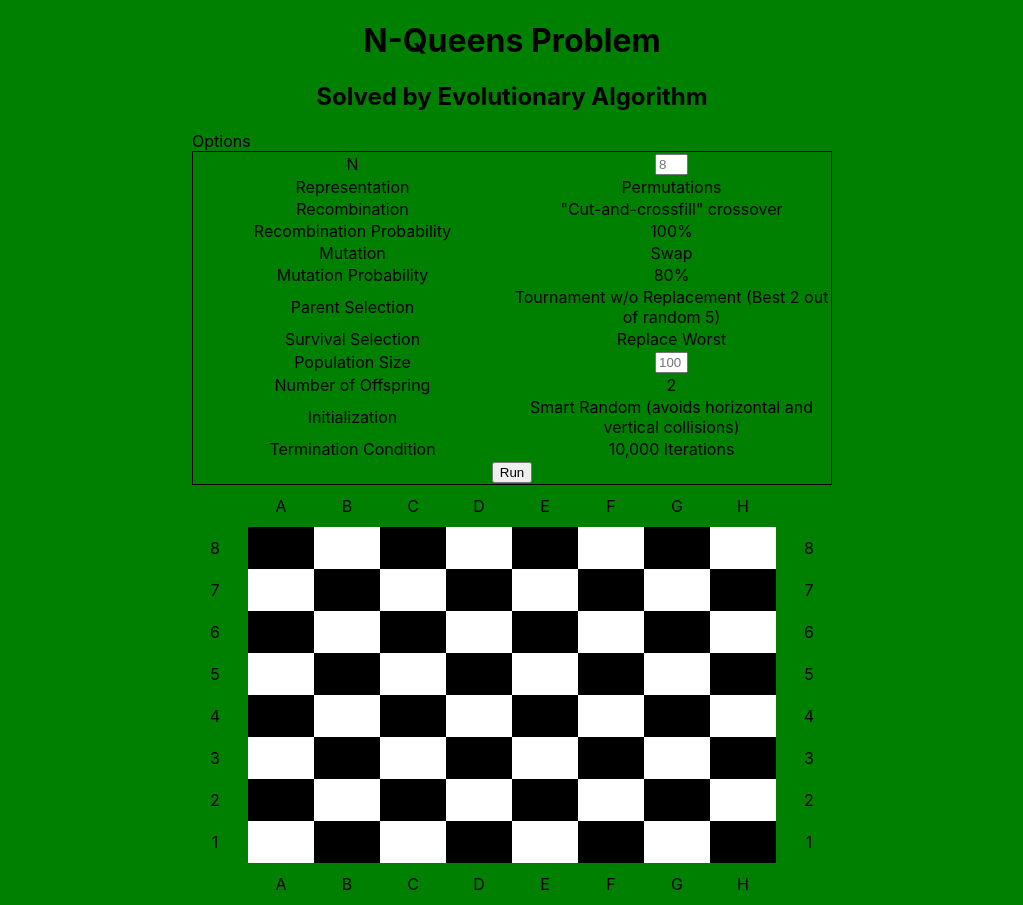
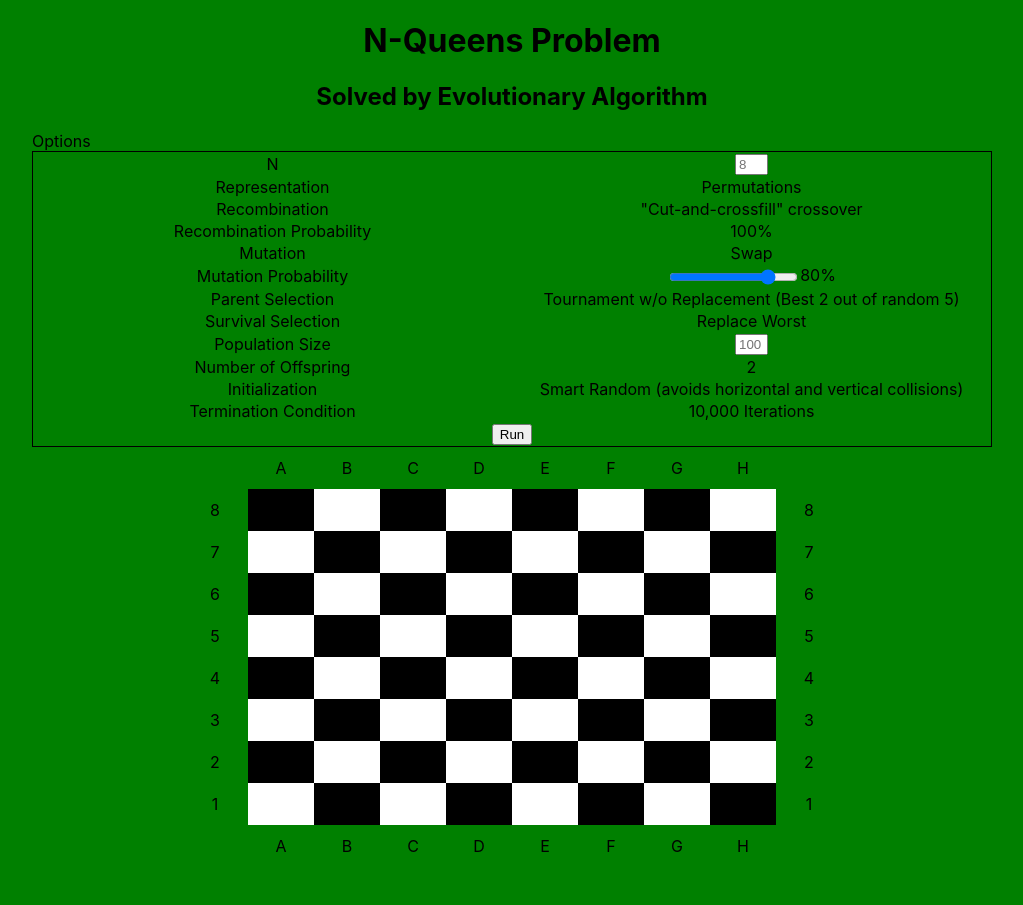
Before and after one commit to nugentmichael1/n-queens, a React (Create React App) app: page / in a window 1280 px wide. Shown: the whole page, without its empty margins (128-1151 px from the left). After the commit the page ends 867 px from the top, so only its background shows below. Built offline with nearby package versions, Linux system fonts and the light colour scheme.

Commit message:
AddedOptionsParameters

```diff
--- a/src/App.css
+++ b/src/App.css
@@ -38,7 +38,7 @@ table#options{
   /* background-color:red; */
   border: 1px solid black;
   /* height: 100%; */
-  width: 50%;
+  width: 75%;
   table-layout: fixed;
  }
 
@@ -46,6 +46,10 @@ table#options{
   /* word-wrap: break-word; */
   height: 100%;
   /* width: 100%; */
+}
+
+input{
+  vertical-align: middle;
 }
 
 caption{
--- a/src/App.js
+++ b/src/App.js
@@ -21,6 +21,8 @@ function App() {
 
     const [popSize, setPopSize] = useState(100)
 
+    const [mutationProb, setMutationProb] = useState(80)
+
     const updateN = (n) => {
         // Catches empty text string
         if (n === "") return
@@ -40,14 +42,14 @@ function App() {
     const run = () => {
         console.log('run', 'popSize', popSize)
 
-        let experiment = new population(popSize, n)
+        let experiment = new population(popSize, n, mutationProb)
         experiment.run(iterations)
     }
 
     return (
         <div className="App">
             <Header />
-            <Options n={n} updateN={updateN} run={run} popSize={popSize} updatePopSize={updatePopSize} />
+            <Options n={n} updateN={updateN} run={run} popSize={popSize} updatePopSize={updatePopSize} mutationProb={mutationProb} setMutationProb={setMutationProb}/>
             <Board size={n} />
             {/* <Footer /> */}
         </div>
--- a/src/EvolutionaryAlgorithm.js
+++ b/src/EvolutionaryAlgorithm.js
@@ -54,11 +54,13 @@ class candidate {
 }
 
 class population {
-    constructor(size, n) {
+    constructor(size, n, mutationProb) {
         this.size = size //population size
         this.n = n //number of queens
         this.candidates = new Array(this.size)
         this.possiblePositions = new Array(this.n)
+        this.mutationProb = mutationProb/100
+        console.log("this.mutationProb:",this.mutationProb)
     }
     run(iterations) {
         // let defaultPopSize = 1
@@ -202,8 +204,7 @@ class population {
 
 
             //mutation of first offspring
-            //80% probability to occur
-            if (Math.random() <= 0.8) {
+            if (Math.random() < this.mutationProb) {
                 //randomly swap two values of the permutation
                 let indexA = Math.floor(Math.random() * offspringPerm0.length);
                 let indexB = Math.floor(Math.random() * offspringPerm0.length);
@@ -221,8 +222,7 @@ class population {
 
 
             //mutation of second offspring
-            //80% probability to occur
-            if (Math.random() <= 0.8) {
+            if (Math.random() < this.mutationProb) {
                 //randomly swap two values of the permutation
                 let indexA = Math.floor(Math.random() * offspringPerm1.length);
                 let indexB = Math.floor(Math.random() * offspringPerm1.length);
@@ -255,7 +255,8 @@ class population {
         })
 
         // console.log("new population",offspring)
-        this.candidates = offspring.splice(0, 100);
+        //take top half
+        this.candidates = offspring.splice(0, this.candidates.length);
     }
 }
 
--- a/src/components/Options.js
+++ b/src/components/Options.js
@@ -1,11 +1,4 @@
-const Options = ({ n, updateN, run, popSize, updatePopSize }) => {
-
-    // var initLabel = []
-    // for (let i = 0; i < n; i++) {
-    //     var label = String.fromCharCode(65 + i)
-    //     initLabel.push(<td>{label}</td>)
-    // }
-    // var init = []
+const Options = ({ n, updateN, run, popSize, updatePopSize, mutationProb, setMutationProb}) => {
 
     return <table id='options'>
         <caption>Options</caption>
@@ -49,7 +42,7 @@ const Options = ({ n, updateN, run, popSize, updatePopSize }) => {
                 <td>
                     Mutation Probability
                 </td>
-                <td>80%</td>
+                <td><input type="range" min="0" max="100" value={mutationProb} id="mutationProb" onInput={ () => {setMutationProb(document.getElementById("mutationProb").value)}}/>{mutationProb}%</td>
             </tr>
             <tr>
                 <td>
```
Also changed, not shown: src/reportWebVitals.js (deleted, +0 -13 lines).
